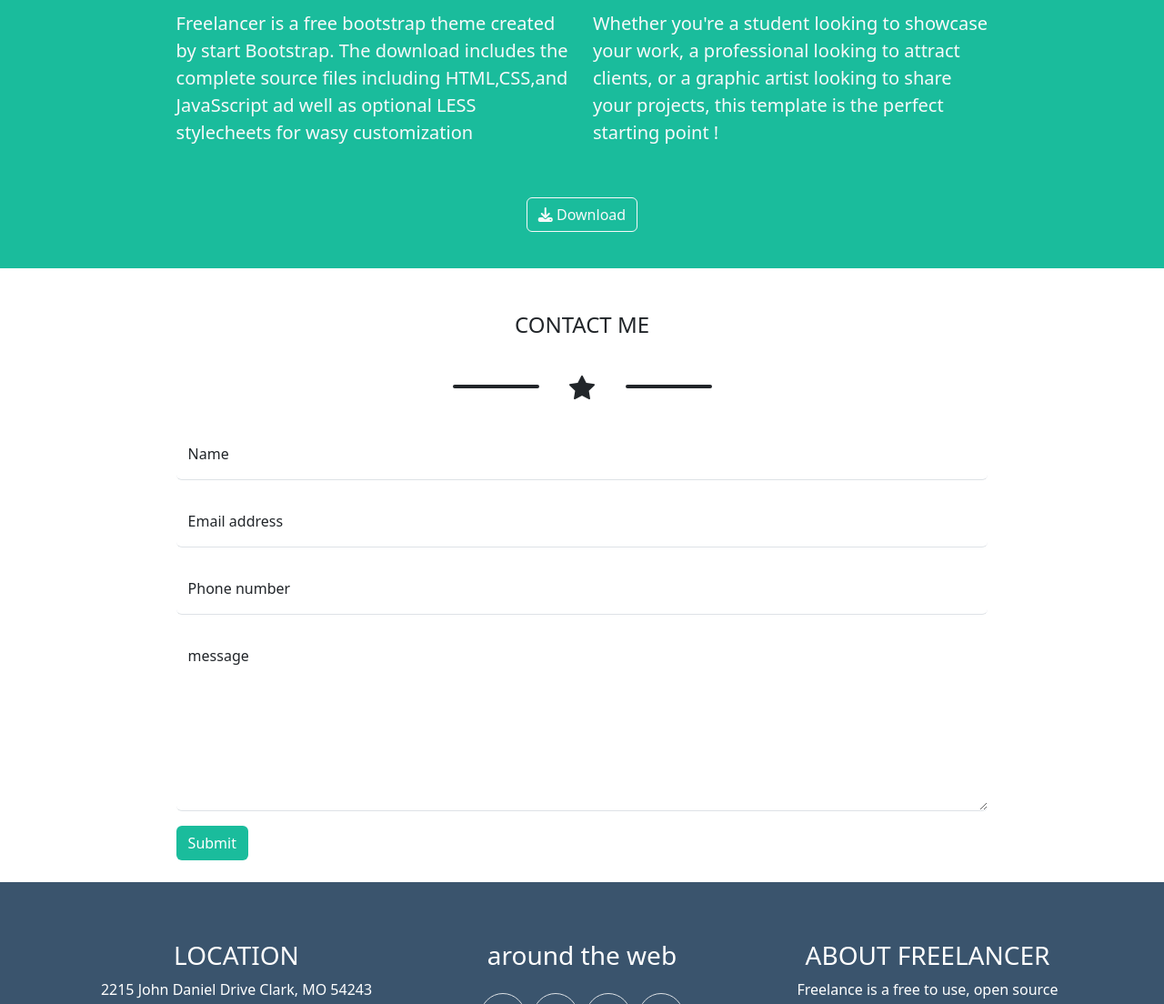
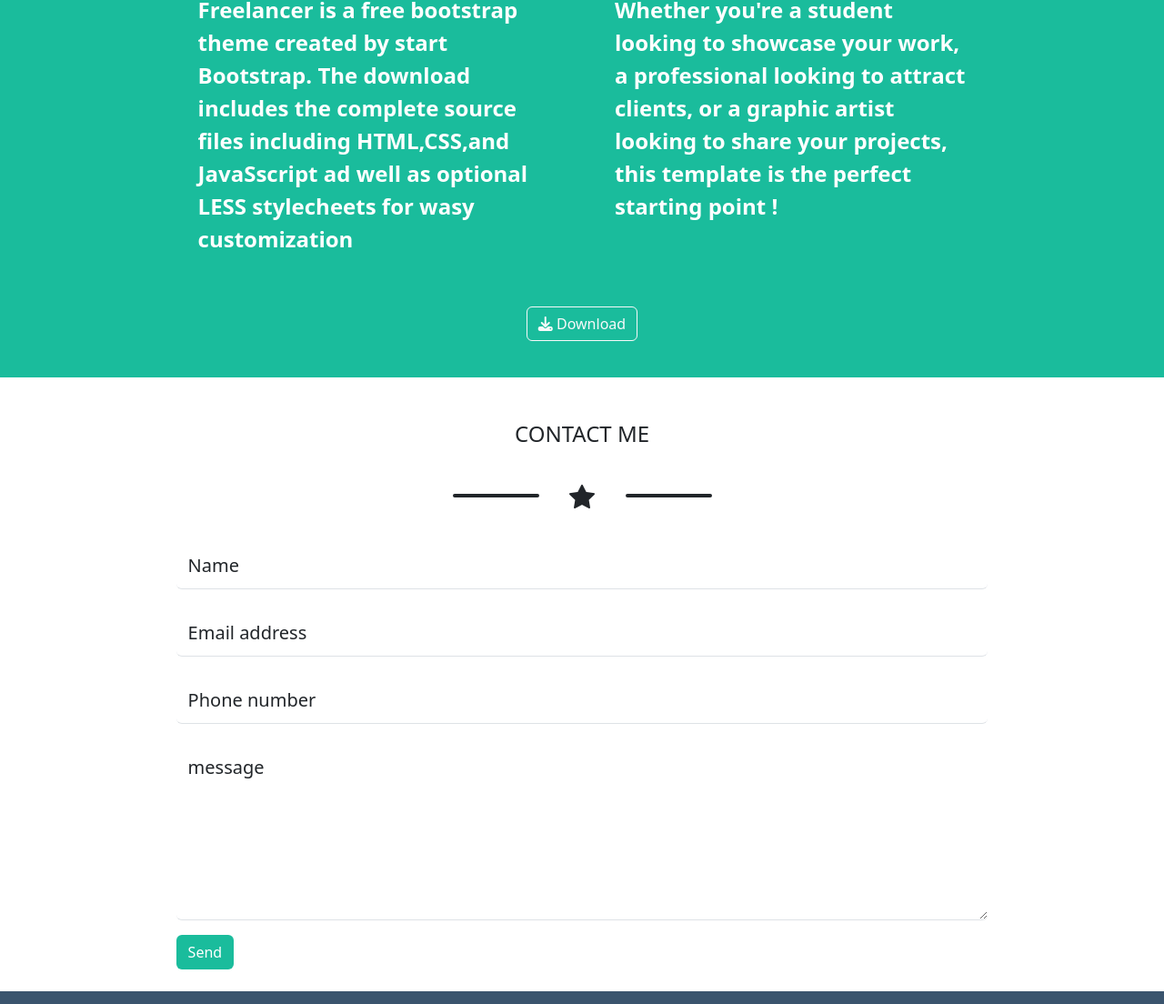
Before and after one commit to Francescodc92/html-css-bootstrap-freelancer, a plain HTML site: page index.html in a window 1280 px wide. Shown: the part 1486-2590 px from the top of the page at 91% size. Drawn offline with nearby package versions, Linux system fonts and the light colour scheme.

Commit message:
end exercize

```diff
--- a/css/style.css
+++ b/css/style.css
@@ -67,3 +67,7 @@ footer ul li:hover a {
   background-color: #fff;
   color: #000;
 }
+
+footer .ms-footer-top p a {
+  color: #1abc9c;
+}
--- a/index.html
+++ b/index.html
@@ -116,7 +116,7 @@
               </div>
               <!--end row -->
 
-              <p class="fs-3 mt-3">
+              <p class="fs-md-3 mt-3">
                 graphic artist - web designer - illustrator
               </p>
             </div>
@@ -191,7 +191,7 @@
         <!--end container-->
       </section>
       <!--end section portfolio-->
-      <section id="about" class="my-4 text-light">
+      <section id="about" class="my-4 text-white">
         <div class="container">
           <!--creare un my container interno che prende l'80% del genitore-->
 
@@ -213,7 +213,7 @@
           <div class="my-container mt-3">
             <div class="row">
               <div class="col-12 col-md-6">
-                <p class="fs-5">
+                <p class="fs-4 px-4 fw-semibold">
                   Freelancer is a free bootstrap theme created by start
                   Bootstrap. The download includes the complete source files
                   including HTML,CSS,and JavaSscript ad well as optional LESS
@@ -222,7 +222,7 @@
               </div>
               <!--end col-->
               <div class="col-12 my-3 my-md-0 col-md-6">
-                <p class="fs-5">
+                <p class="fs-4 px-4 fw-semibold">
                   Whether you're a student looking to showcase your work, a
                   professional looking to attract clients, or a graphic artist
                   looking to share your projects, this template is the perfect
@@ -272,7 +272,7 @@
                   id="name"
                   placeholder="name"
                 />
-                <label for="name"> Name </label>
+                <label for="name" class="fs-5"> Name </label>
               </div>
               <div class="form-floating mb-3">
                 <input
@@ -281,7 +281,7 @@
                   id="email"
                   placeholder="Email address"
                 />
-                <label for="email"> Email address </label>
+                <label for="email" class="fs-5"> Email address </label>
               </div>
               <div class="form-floating mb-3">
                 <input
@@ -290,7 +290,7 @@
                   id="phone-number"
                   placeholder="Phone number"
                 />
-                <label for="phone-number "> Phone number </label>
+                <label for="phone-number " class="fs-5"> Phone number </label>
               </div>
               <div class="form-floating mb-3">
                 <textarea
@@ -301,9 +301,9 @@
                   rows="20"
                   placeholder="message"
                 ></textarea>
-                <label for="message"> message </label>
+                <label for="message" class="fs-5"> message </label>
               </div>
-              <input class="btn ms-btn-submit" type="submit" value="Submit" />
+              <input class="btn ms-btn-submit" type="submit" value="Send" />
             </form>
             <!--end form-->
           </div>
@@ -319,12 +319,14 @@
         <div class="container">
           <div class="row text-center">
             <div class="col-12 col-md-4 mt-5 mt-md-3">
-              <h3 class="text-uppercase">location</h3>
-              <p>2215 John Daniel Drive Clark, MO 54243</p>
+              <h3 class="text-uppercase fs-5">location</h3>
+              <p class="fs-5 fw-semibold">
+                2215 John Daniel Drive Clark, MO 54243
+              </p>
             </div>
             <!--end col-->
             <div class="col-12 col-md-4 mt-5 mt-md-3">
-              <h3 class="pb-3">around the web</h3>
+              <h3 class="pb-3 text-uppercase fs-5">around the web</h3>
               <ul
                 class="list-unstyled d-flex align-items-center justify-content-center gap-4 gap-md-2"
               >
@@ -365,12 +367,10 @@
             <!--end col-->
             <div class="col-12 col-md-4 mt-5 mt-md-3">
               <h3 class="text-uppercase">about freelancer</h3>
-              <p>
+              <p class="fs-5 fw-semibold">
                 Freelance is a free to use, open source Bootstrap theme created
                 by
-                <a href="#" class="text-decoration-none text-success">
-                  Start Bootstrap
-                </a>
+                <a href="#" class="text-decoration-none"> Start Bootstrap </a>
                 .
               </p>
             </div>
@@ -381,7 +381,7 @@
         <!--container-->
       </div>
       <!--end my footer top-->
-      <div class="ms-footer-bottom text-white pt-3 pb-5 text-center">
+      <div class="ms-footer-bottom text-white pt-5 pt-md-3 pb-5 text-center">
         <small>
           Copyright
           <i class="fa-regular fa-copyright"></i>
```
